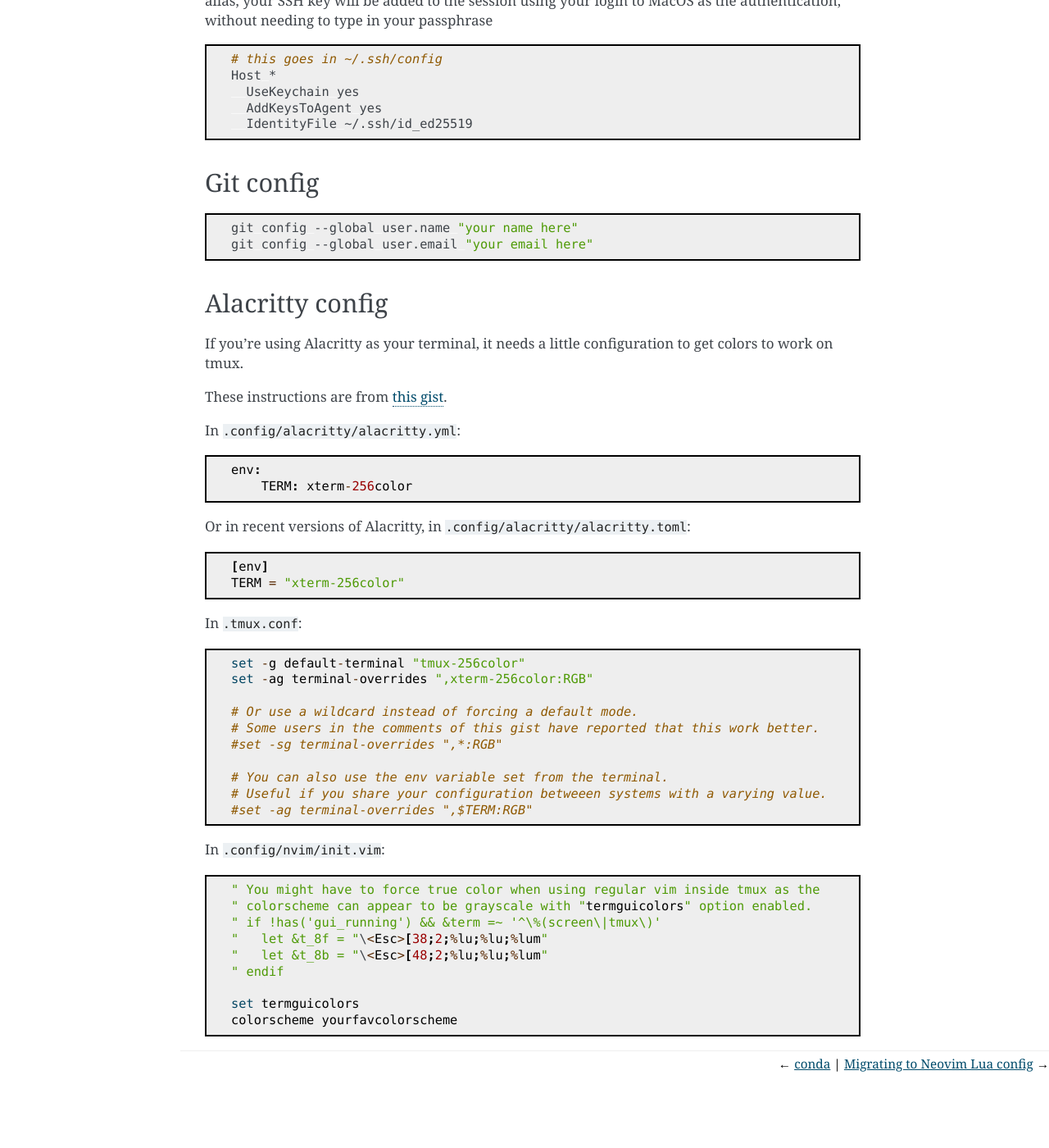
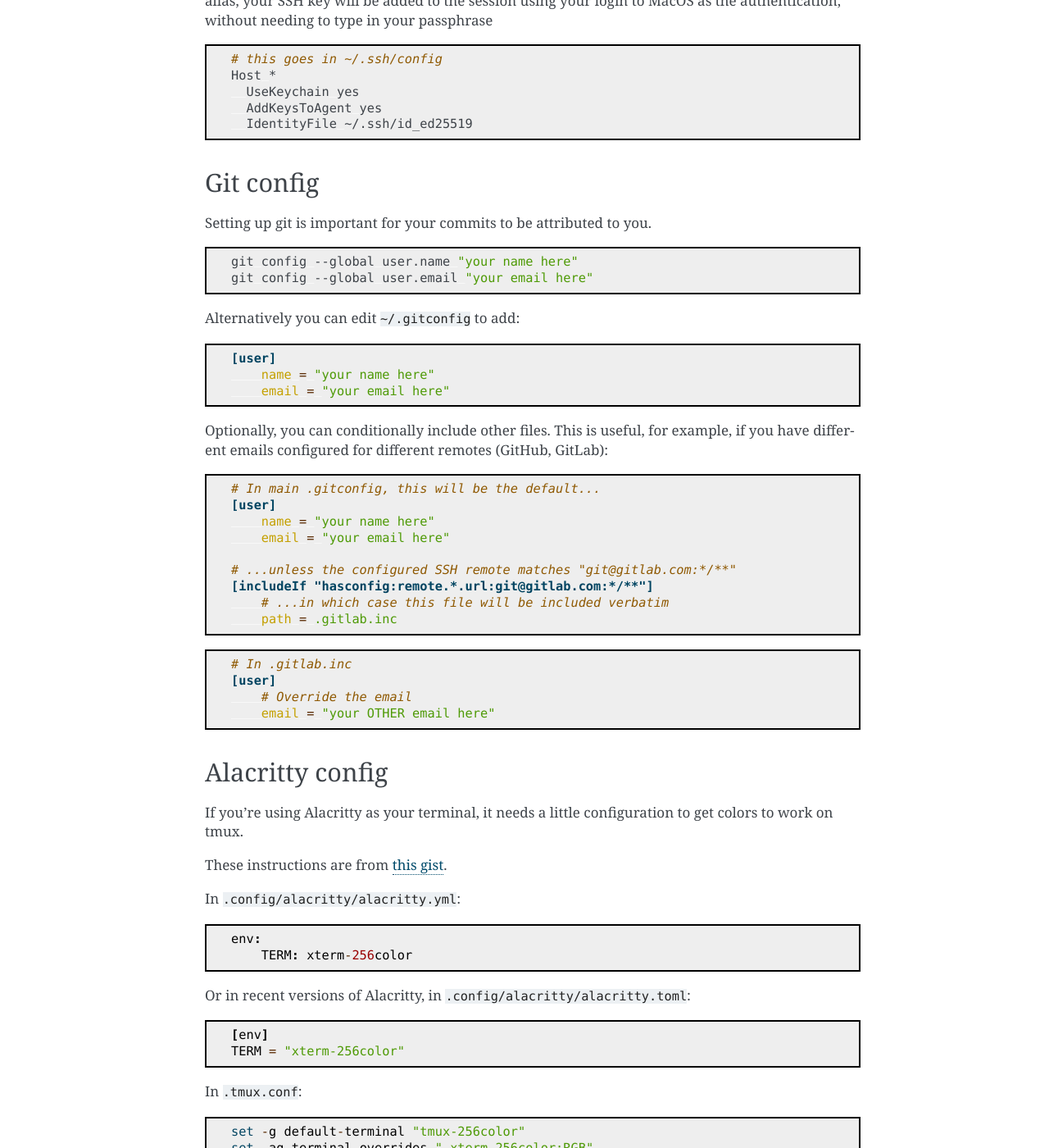
Before and after one commit to daler/dotfiles, a Sphinx documentation site: the page built from docs/post.rst, in a window 1280 px wide and 1400 px high, scrolled down 2214 px. Shown: the whole window at 82% size. Built offline with Sphinx 7.4.7, drawn with Linux system fonts in a browser that asks for light colours; before the commit the page ends 3526 px from its top, so only the background shows below that.

Commit message:
more info on remote-specific .gitconfig

```diff
--- a/docs/post.rst
+++ b/docs/post.rst
@@ -126,10 +128,45 @@ type in your passphrase
 Git config
 ----------
 
+Setting up git is important for your commits to be attributed to you.
+
 .. code-block:: bash
 
     git config --global user.name "your name here"
     git config --global user.email "your email here"
+
+
+Alternatively you can edit :file:`~/.gitconfig` to add:
+
+.. code-block:: ini
+
+   [user]
+       name = "your name here"
+       email = "your email here"
+
+Optionally, you can conditionally include other files. This is useful, for
+example, if you have different emails configured for different remotes (GitHub,
+GitLab):
+
+.. code-block:: ini
+
+   # In main .gitconfig, this will be the default...
+   [user]
+       name = "your name here"
+       email = "your email here"
+
+   # ...unless the configured SSH remote matches "git@gitlab.com:*/**"
+   [includeIf "hasconfig:remote.*.url:git@gitlab.com:*/**"]
+       # ...in which case this file will be included verbatim
+       path = .gitlab.inc
+
+.. code-block:: ini
+
+   # In .gitlab.inc
+   [user]
+       # Override the email
+       email = "your OTHER email here"
+
 
 Alacritty config
 ----------------
```
Also changed, not shown: other parts of docs/post.rst (+2 -0 lines).
